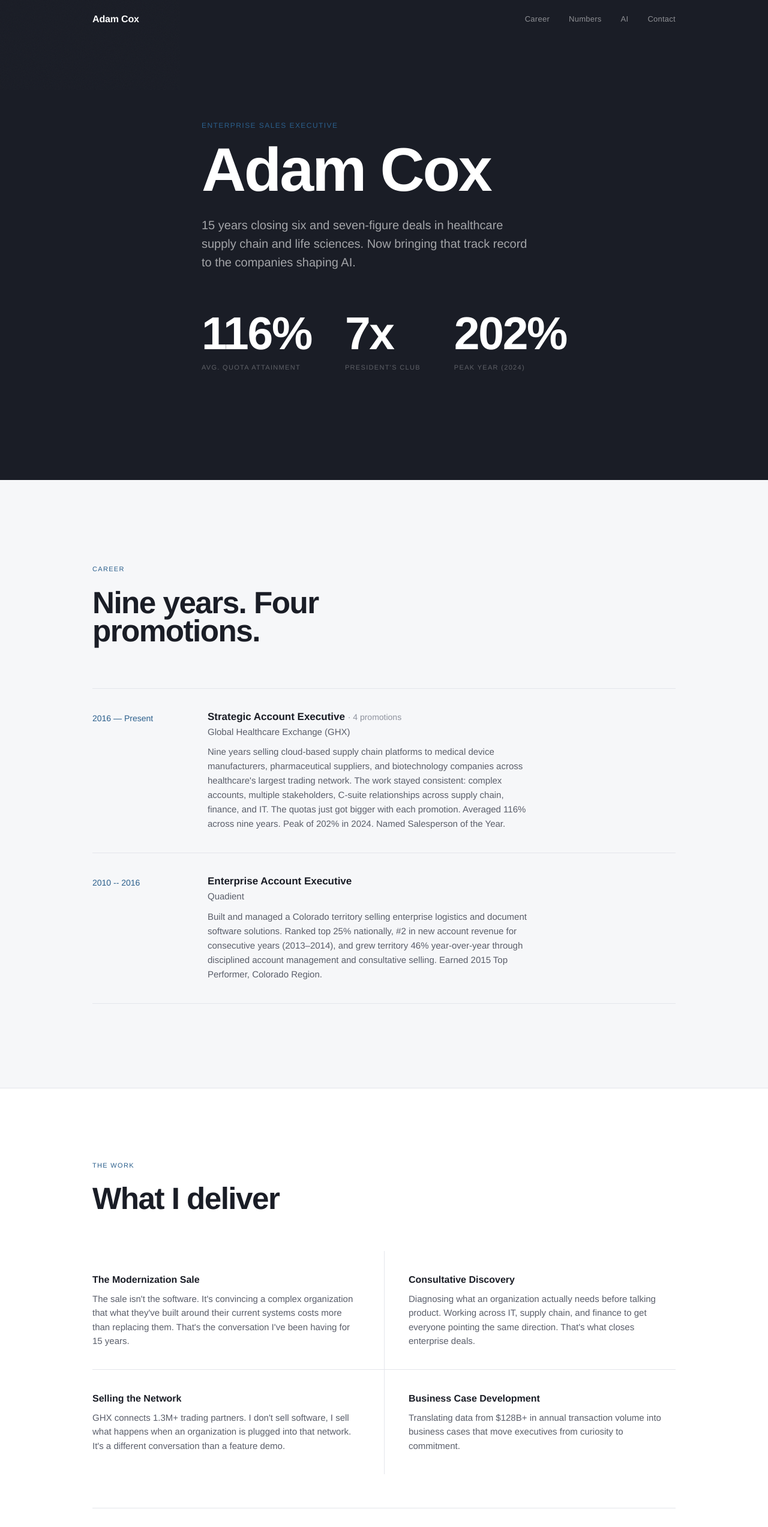
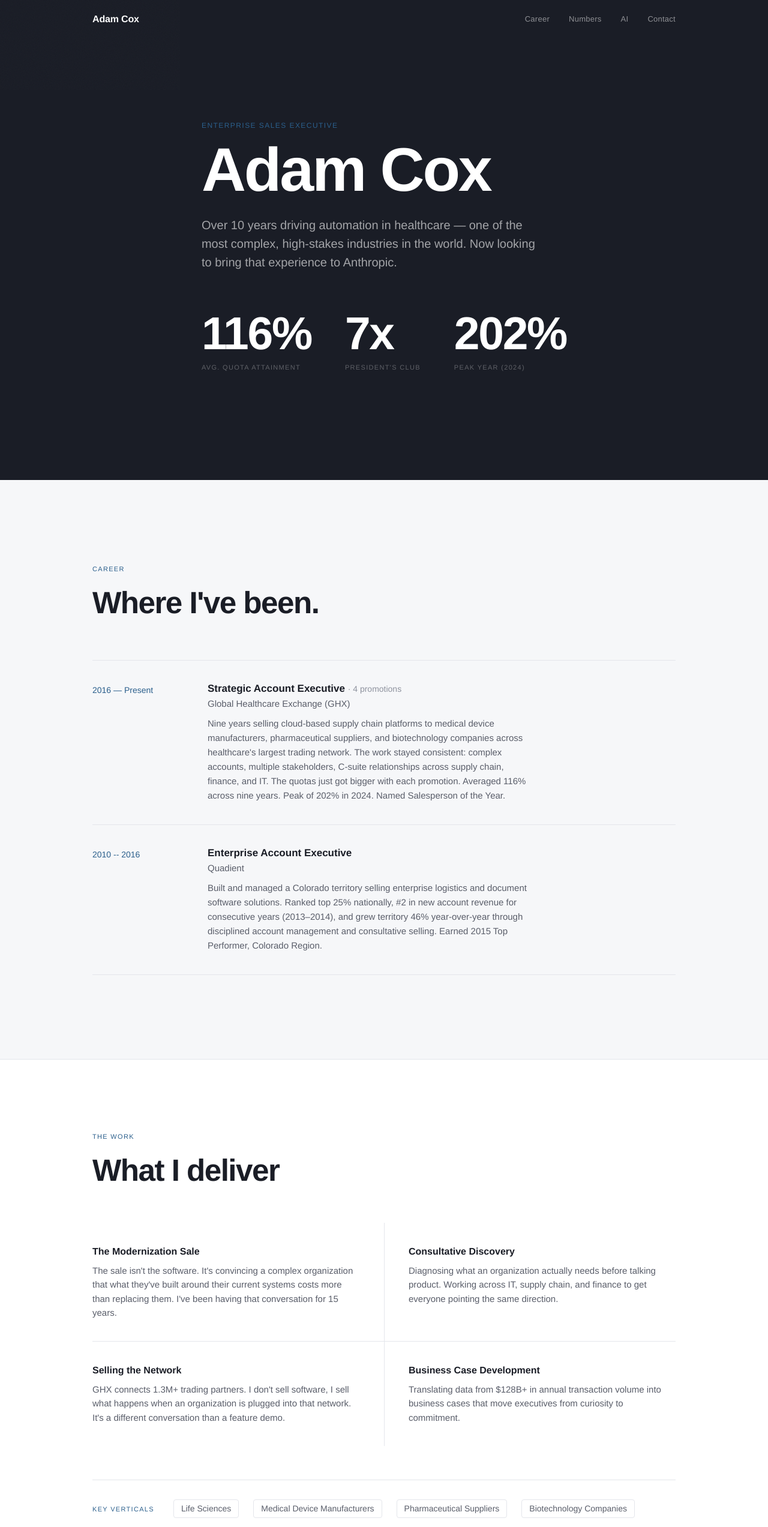
Before and after one commit to adamcox012-Simms/Adam-cox0121, a plain HTML site: page index.html in a window 1280 px wide. Shown: the top 2545 px of the page at 60% size. Drawn offline with Linux system fonts and the light colour scheme; a web font is replaced by a local one.

Commit message:
Update index.html

```diff
--- a/index.html
+++ b/index.html
@@ -624,7 +624,7 @@ img { display: block; max-width: 100%; }
     <div class="hero-content">
       <div class="hero-role reveal">Enterprise Sales Executive</div>
       <h1 class="hero-name reveal">Adam Cox</h1>
-      <p class="hero-desc reveal">15 years closing six and seven-figure deals in healthcare supply chain and life sciences. Now bringing that track record to the companies shaping AI.</p>
+      <p class="hero-desc reveal">Over 10 years driving automation in healthcare — one of the most complex, high-stakes industries in the world. Now looking to bring that experience to Anthropic.</p>
       <div class="hero-stats reveal">
         <div class="hero-stat">
           <div class="hero-stat-number">116%</div>
@@ -647,7 +647,7 @@ img { display: block; max-width: 100%; }
 <section class="career" id="career" aria-label="Career history">
   <div class="container">
     <div class="section-label reveal">Career</div>
-    <h2 class="career-title reveal">Nine years. Four promotions.</h2>
+    <h2 class="career-title reveal">Where I've been.</h2>
     <div class="career-list">
       <div class="career-item reveal">
         <div class="career-year">2016 — Present</div>
@@ -677,11 +677,11 @@ img { display: block; max-width: 100%; }
     <div class="deliver-grid">
       <div class="deliver-item reveal">
         <div class="deliver-item-title">The Modernization Sale</div>
-        <div class="deliver-item-desc">The sale isn't the software. It's convincing a complex organization that what they've built around their current systems costs more than replacing them. That's the conversation I've been having for 15 years.</div>
+        <div class="deliver-item-desc">The sale isn't the software. It's convincing a complex organization that what they've built around their current systems costs more than replacing them. I've been having that conversation for 15 years.</div>
       </div>
       <div class="deliver-item reveal">
         <div class="deliver-item-title">Consultative Discovery</div>
-        <div class="deliver-item-desc">Diagnosing what an organization actually needs before talking product. Working across IT, supply chain, and finance to get everyone pointing the same direction. That's what closes enterprise deals.</div>
+        <div class="deliver-item-desc">Diagnosing what an organization actually needs before talking product. Working across IT, supply chain, and finance to get everyone pointing the same direction.</div>
       </div>
       <div class="deliver-item reveal">
         <div class="deliver-item-title">Selling the Network</div>
@@ -695,6 +695,7 @@ img { display: block; max-width: 100%; }
     <div class="deliver-verticals reveal">
       <div class="deliver-verticals-label">Key Verticals</div>
       <div class="deliver-verticals-list">
+        <span>Life Sciences</span>
         <span>Medical Device Manufacturers</span>
         <span>Pharmaceutical Suppliers</span>
         <span>Biotechnology Companies</span>
@@ -746,7 +747,7 @@ img { display: block; max-width: 100%; }
       </div>
       <div class="approach-item reveal">
         <div class="approach-item-title">I know where the whitespace is.</div>
-        <div class="approach-item-desc">Every hour I spend with a prospect is deliberate. I don't chase what doesn't fit. Knowing what to walk away from is as important as knowing what to pursue. That's what makes 116% look repeatable.</div>
+        <div class="approach-item-desc">Every hour I spend with a prospect is deliberate. I don't chase what doesn't fit. Knowing what to walk away from is as important as knowing what to pursue.</div>
       </div>
       <div class="approach-item reveal">
         <div class="approach-item-title">Numbers cut through noise.</div>
@@ -754,7 +755,7 @@ img { display: block; max-width: 100%; }
       </div>
       <div class="approach-item reveal">
         <div class="approach-item-title">Closed-won is the beginning, not the end.</div>
-        <div class="approach-item-desc">My highest-value relationships started as renewals that turned into multi-year expansions. I sell with the end in mind because that's where the real revenue is.</div>
+        <div class="approach-item-desc">My highest-value relationships started as renewals that turned into multi-year expansions. I've never treated a signature as a finish line.</div>
       </div>
     </div>
   </div>
@@ -769,7 +770,7 @@ img { display: block; max-width: 100%; }
         <h2 class="vision-title reveal">Why AI. Why now.</h2>
         <p class="vision-body reveal">For 15 years, I've watched the industry with the highest stakes move slower than almost any other on technology adoption. The reasons aren't hard to understand: regulation, risk aversion, genuine fear of getting it wrong. But staying put has costs too. AI is the first thing I've seen that can actually shift that.</p>
         <p class="vision-body reveal">I've spent my career selling platforms where massive data flows meet operations that can't afford to fail. The companies building AI for the enterprise need sellers who know that territory. People who can walk into a room of skeptical VPs and make the abstract feel inevitable.</p>
-        <p class="vision-body reveal">I'm already operating this way. I use AI to run tailored outreach at scale, build executive-ready presentations faster than my competitors expect, and find the right opportunities before they know they exist. This isn't where I'm headed. It's how I already work.</p>
+        <p class="vision-body reveal">I'm already operating this way. I use AI to run tailored outreach at scale, build executive-ready presentations faster than my competitors expect, and find the right opportunities before they know they exist. That's not aspirational. I already work this way.</p>
       </div>
       <div class="reveal">
         <blockquote class="vision-pullquote">
```
